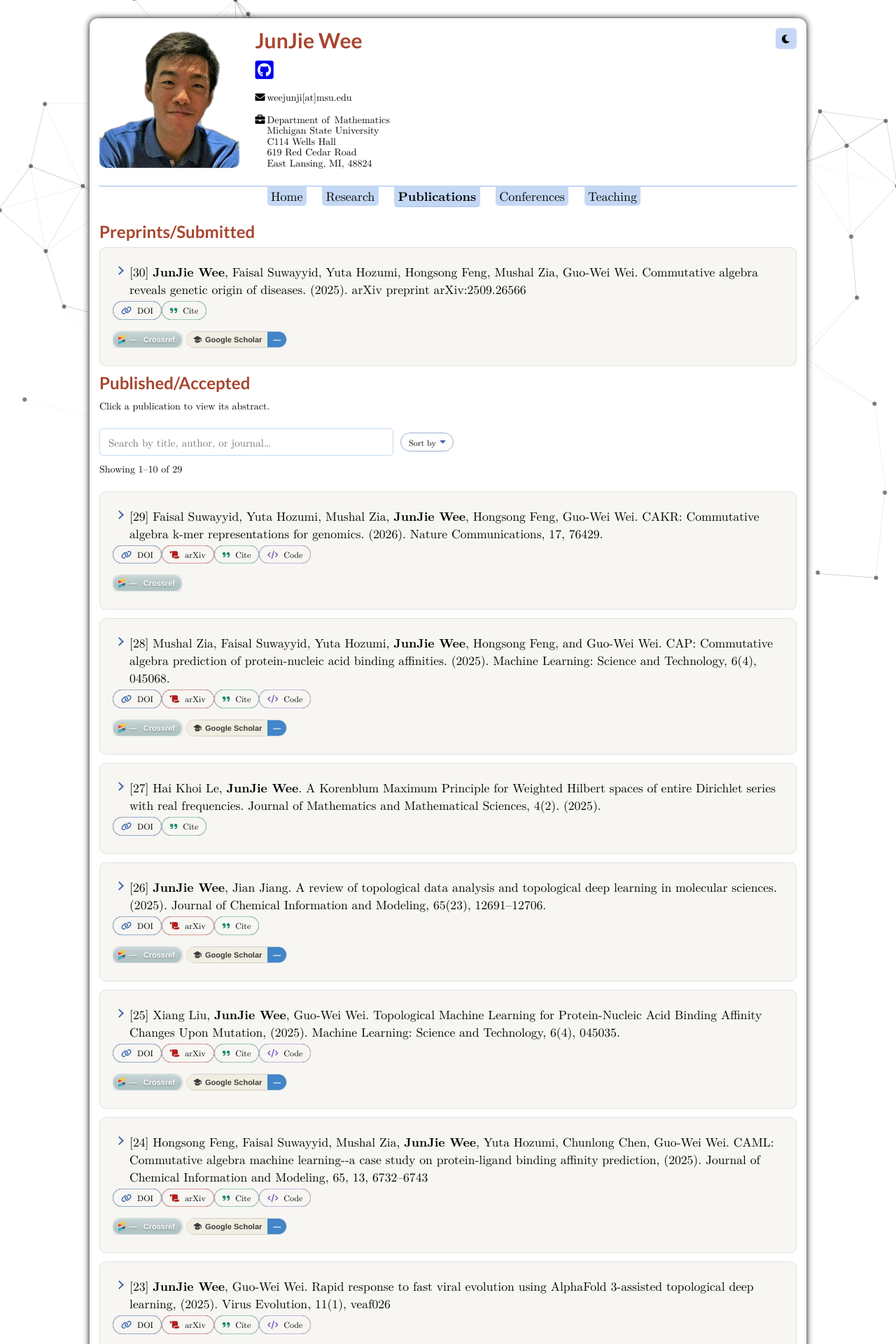
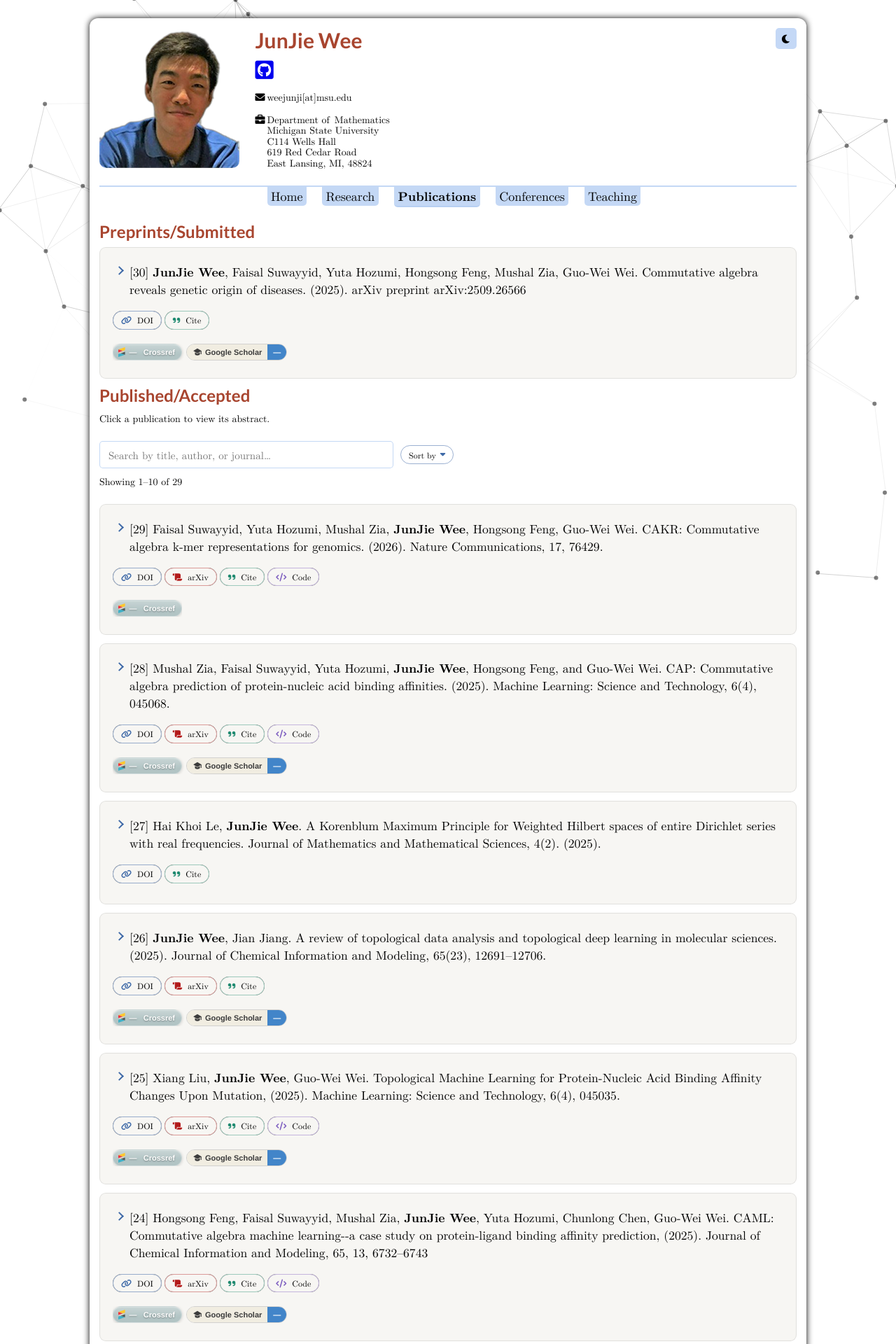
Before and after one commit to junjiewee/junjiewee.github.io, a Jekyll site: the page built from publications.html, in a window 1280 px wide. Shown: the top 1920 px of the page at 70% size. Built offline with Jekyll 4.4.1, drawn with Linux system fonts in a browser that asks for light colours; nearby versions of some CDN libraries; formulas are drawn with MathJax 3; comment, search, counter and statistics services are not loaded; a style sheet for code colours, icons or effects is not loaded.

Commit message:
Theme-aware news scrollbar and fix two broken selectors on the publications page
- News section's scrollable box now uses theme tokens for its
  scrollbar instead of the browser's default (always-light) one.
- Two selectors elsewhere in the file had been silently merged with
  an adjacent selector by a lost newline from some earlier minified
  CSS concatenation, so the properties they set never actually
  applied: .btn-page-header's margin (DOI/arXiv/Cite/Code pills sat
  flush with 0px between them) and .artLinks' padding-top (only 2px
  between the citation text and that button row). Both fixed.

```diff
--- a/css/style.css
+++ b/css/style.css
@@ -577,6 +577,28 @@
   line-height: 1.5;
   color: var(--text-color);
 }
+/* The scrollable news box (index.html's .news-list-scroll, height:250px
+   + overflow:auto) otherwise gets the browser's default scrollbar,
+   which is always light regardless of theme - reusing the existing
+   theme tokens here keeps it in sync with dark/light mode instead of
+   introducing separate scrollbar-specific colors. */
+.news-list-scroll{
+  scrollbar-width: thin;
+  scrollbar-color: var(--menu-bg) var(--bg-container);
+}
+.news-list-scroll::-webkit-scrollbar{
+  width: 8px;
+}
+.news-list-scroll::-webkit-scrollbar-track{
+  background: var(--bg-container);
+}
+.news-list-scroll::-webkit-scrollbar-thumb{
+  background: var(--menu-bg);
+  border-radius: 4px;
+}
+.news-list-scroll::-webkit-scrollbar-thumb:hover{
+  background: var(--pill-border);
+}
 
 /* menu css */
 .dropbtn{
@@ -776,7 +798,12 @@
 }
 
 .btn{padding:.5rem;font-size:.9rem;line-height:.9;box-shadow: 0 0 .5px #000000;}
-.btn-outline-primary:focus,.btn-outline-primary.focus{box-shadow:0 0 0 .2em rgba(21, 6, 231, 0.5)}.btn-outline-primary.disabled,.btn-outline-primary:disabled{color:#1565c0;background-color:transparent}.btn-outline-primary:not(:disabled):not(.disabled):active,.btn-outline-primary:not(:disabled):not(.disabled).active,.show>
+.btn-outline-primary:focus,.btn-outline-primary.focus{box-shadow:0 0 0 .2em rgba(21, 6, 231, 0.5)}.btn-outline-primary.disabled,.btn-outline-primary:disabled{color:#1565c0;background-color:transparent}.btn-outline-primary:not(:disabled):not(.disabled):active,.btn-outline-primary:not(:disabled):not(.disabled).active{}
+/* Was accidentally chained onto ".show >" (a leftover newline from
+   some prior minified-CSS concatenation turned it into ".show >
+   .btn-page-header", a selector that never matches anything real on
+   this page) so this margin never actually applied - the DOI/arXiv/
+   Cite/Code pills sat flush against each other with 0px between them. */
 .btn-page-header{margin:4px 4px 4px 0}
 .artLinks{padding-top:10px}.media.stream-item:not(:last-child){margin-bottom:2rem}.card-simple
 iframe{max-width:100%}.btn{padding:.5rem;font-size:.9rem;line-height:.9;}.artLinks
@@ -888,7 +915,13 @@
   outline: none;
 }
 .abstract {font-size:1em; text-decoration:none;padding-top:10px; padding-left:20px; padding-right:20px;}
-.artLinks{text-align:left;margin:0;padding:0;border:none;padding-bottom:10px;max-width:100%;display:flex;flex-wrap:wrap;align-items:center;row-gap:8px;}
+/* padding-top restores what an earlier .artLinks{padding-top:10px}
+   rule elsewhere in this file (a leftover from some prior minified
+   concatenation) intended - this later, more complete rule's
+   padding:0 shorthand silently zeroed it back out, leaving only 2px
+   of separation between the citation text and the DOI/arXiv/Cite/Code
+   button row below it. */
+.artLinks{text-align:left;margin:0;padding:10px 0 10px 0;border:none;max-width:100%;display:flex;flex-wrap:wrap;align-items:center;row-gap:8px;}
 .artLinks a {display:inline-block;text-decoration:underline;max-width:100%;}
 /* A genuine zero-size spacer (see .artlinks-break, inserted in the
    markup right before the citation badges) rather than flex-basis:100%
```
